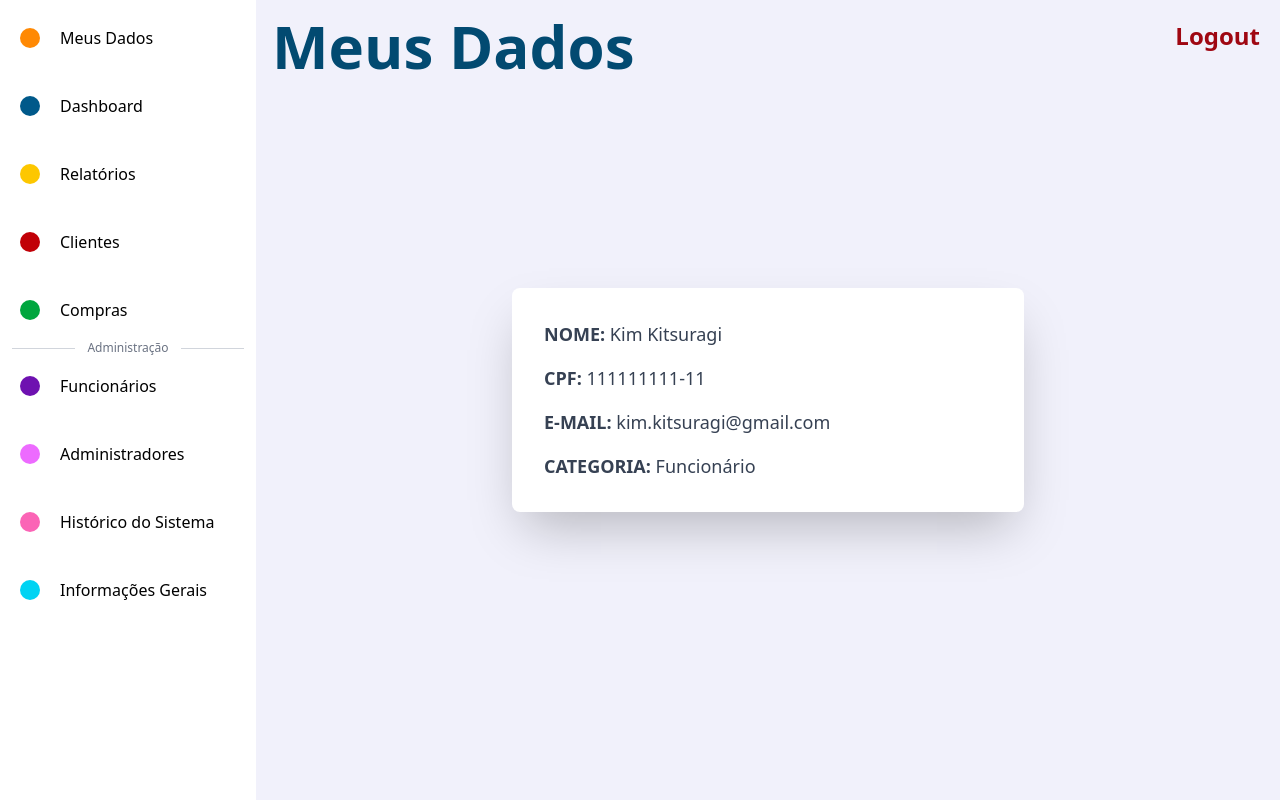
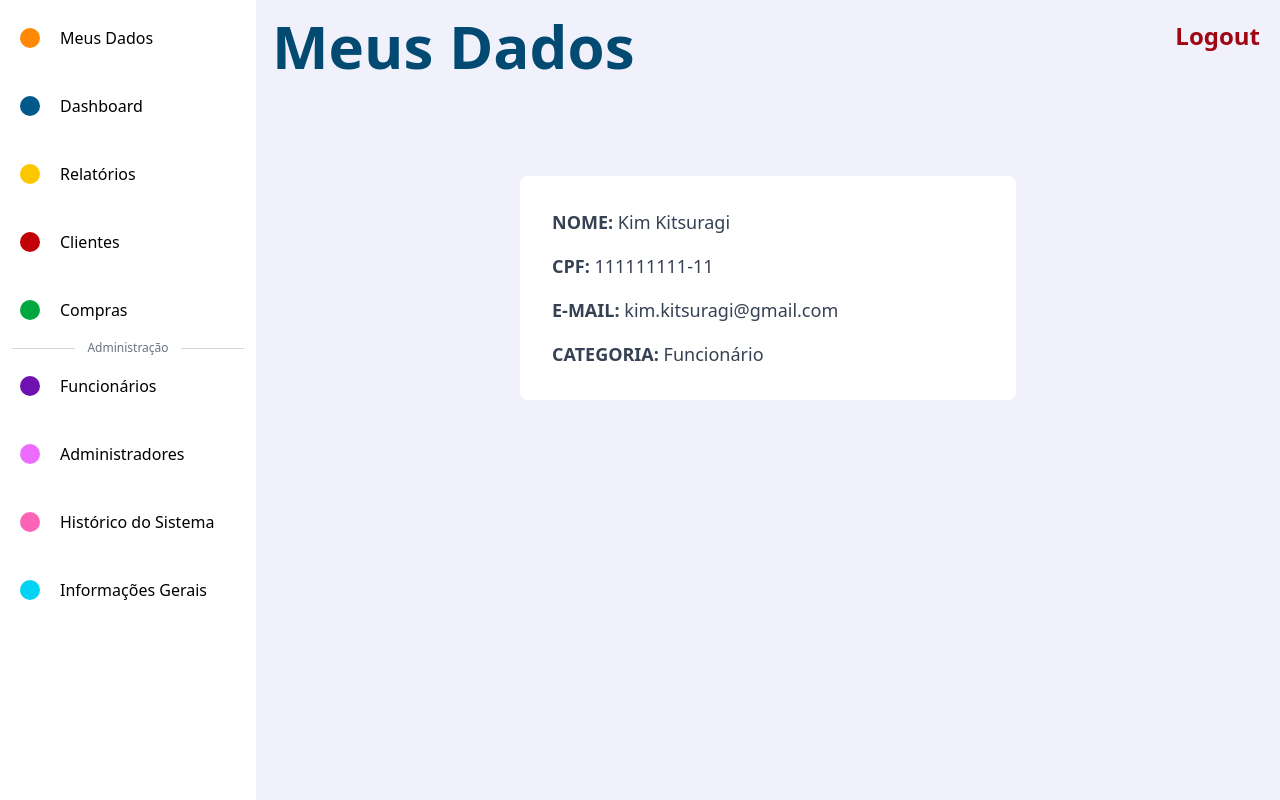
Before and after one commit to ES-grupo4/ES-GP4-Frontend, a React (Vite) app in the folder ru-frontend/: page /user in a window 1280 px wide. Built offline with nearby package versions, Linux system fonts and the light colour scheme; sample sign-in values are in the browser's storage.

Commit message:
fix(MeusDados): Logout button acessível

```diff
--- a/ru-frontend/src/pages/UserPages/MeusDados.tsx
+++ b/ru-frontend/src/pages/UserPages/MeusDados.tsx
@@ -7,13 +7,13 @@ const dadosUsuario = {
 
 export default function MeusDados() {
     return (
-        <div className="p-4 sm:ml-64 flex flex-col min-h-screen relative">
+        <div className="p-4 sm:ml-64">
 
-            <div className="group flex justify-between items-center mb-8">
+            <div className="group flex">
                 <h1 className="font-semibold font-sans text-6xl text-sky-900">Meus Dados</h1>
             </div>
 
-            <div className="absolute top-1/2 left-1/2 -translate-x-1/2 -translate-y-1/2 bg-white p-8 shadow-2xl rounded-lg w-full max-w-lg">
+            <div className="bg-white mx-auto my-25 p-8 w-5/10 rounded-lg">
 
                 <div className="space-y-4 text-gray-700">
                     <p className="text-lg"><span className="font-bold">NOME:</span> {dadosUsuario.nome}</p>
```
